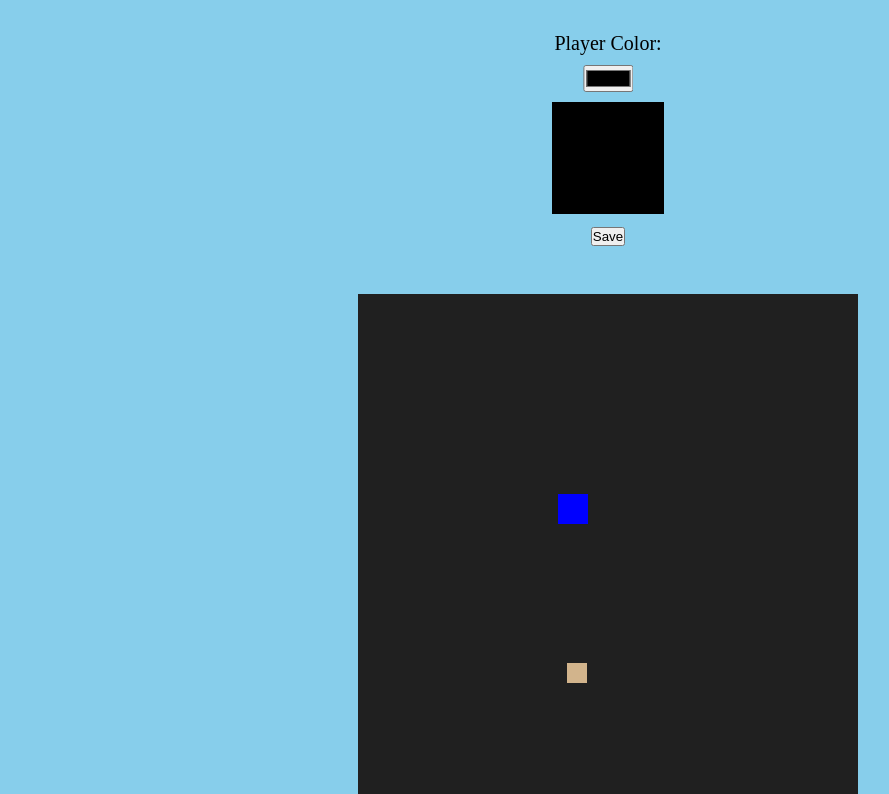
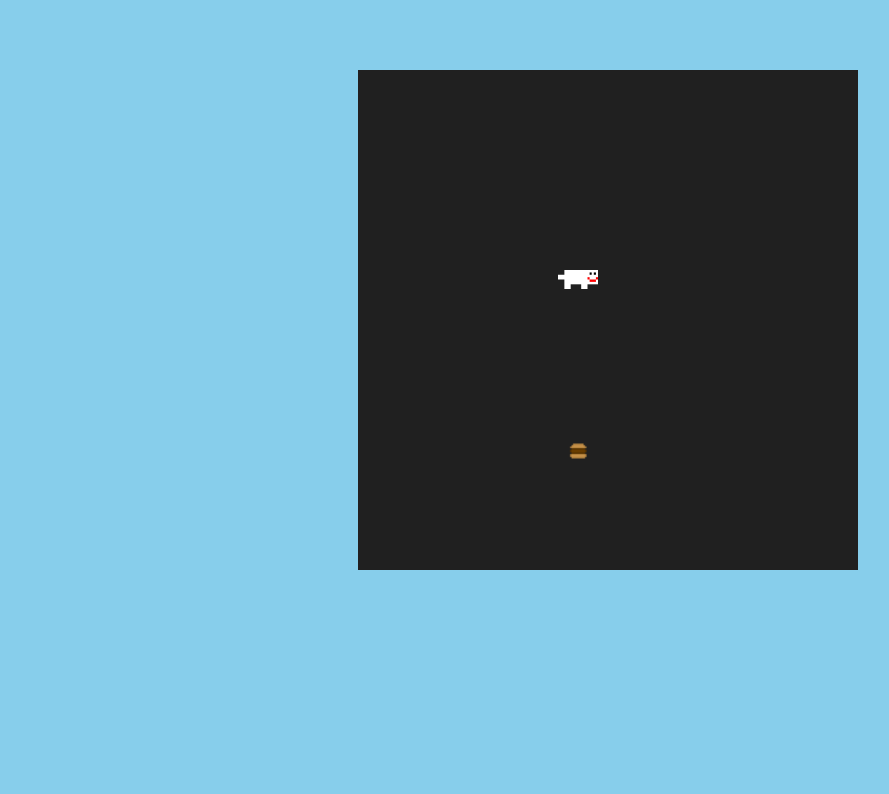
Before and after one commit to CulinaryDelights/sheepy, a plain HTML site: page game.html in a window 1280 px wide. Shown: the part 90-884 px from the top of the page, without its empty margins (32-921 px from the left). After the commit the page ends 800 px from the top, so only its background shows below. Drawn offline with Linux system fonts and the light colour scheme.

Commit message:
Added Pictures to Game and Fixed Contact Page

```diff
--- a/burgergame.js
+++ b/burgergame.js
@@ -87,6 +87,9 @@ function GameRender() {
             context.textAlign = element.textAlign;
             context.fillText(element.text,element.position.x,element.position.y);
         }
+        else if(element.type == entity_types.IMAGE) {
+            context.drawImage(element.image,element.position.x,element.position.y,element.size.x,element.size.y);
+        }
         else {
             console.error("Give " + element.constructor.name + " a type")
         }
@@ -126,15 +129,21 @@ class Vector2 {
 class Player extends Entity {
     constructor(position) {
         super(position);
-        this.size = new Vector2(30,30);
-        this.color = JSON.parse(localStorage.getItem("playerColor")) || "blue";
+        this.size = new Vector2(40,19);
+        this.color = "blue";
         this.tag = "player";
-        this.type = entity_types.RECTANGLE;
+        this.type = entity_types.IMAGE;
+        this.image = document.getElementById("sheepyPicture")
         this.speed = (this.size.x + this.size.y) / 20;
         this.horizontalDirection = 0
         this.verticalDirection = 0;
         this.growSpeed = 1.15;
         this.burgerList = [];
+        this.sheepy = CheckArrayTag(entities,"sheepy");
+    }
+
+    Start() {
+
     }
 
     Update() {
@@ -180,10 +189,10 @@ class Text extends Entity {
 class Burger extends Entity {
     constructor(position) {
         super(position);
-        this.size = new Vector2(20,20);
-        this.color = "tan";
+        this.size = new Vector2(24,24);
+        this.image = document.getElementById("burgerPicture");
         this.tag = "burger";
-        this.type = entity_types.RECTANGLE;
+        this.type = entity_types.IMAGE;
     }
 }
 
@@ -269,24 +278,3 @@ window.addEventListener('keyup',function(event) {
         player.verticalDirection = 0;
     }
 });
-
-
-//HTML Stuff
-playerExample.style.background = playerColorPicker.value;
-
-playerColorPicker.oninput = function() {
-    playerExample.style.background = playerColorPicker.value;
-    playerSavedColor.splice(0,1);
-    playerSavedColor.push(playerColorPicker.value);
-}
-
-playerSavedColor.splice(0,1);
-playerSavedColor.push(playerColorPicker.value);
-
-playerColorPicker.value = JSON.parse(localStorage.getItem("playerColor"));
-playerExample.style.background = playerColorPicker.value;
-
-function SavePlayerColor() {
-    localStorage.setItem("playerColor",JSON.stringify(playerSavedColor));
-    CheckArrayTag(entities,"player").color = JSON.parse(localStorage.getItem("playerColor"));
-}
--- a/game.html
+++ b/game.html
@@ -11,19 +11,12 @@
     <body>
         <h1 class="centered sheep-title" style="top: 1em">Sheepy Game</h1>
 
-        <div class="centered" style="top: 7em;">
-            <p style="margin: .5em;">Player Color:</p>
-            <input type="color" value="#0000F0" id="playerColorPicker">
-        </div>
+        <canvas id="canvas" class="centered" style="top: 10em;"></canvas>
 
-        <div class="centered" style="top: 12em">
-            <div id="playerExample" style="width: 7em; height: 7em;"></div>
-            <button onclick="SavePlayerColor();" style="margin: 1em;">Save</button>
-        </div>
+        <img src="pictures/sheepybodygame.png" style="position: absolute; top: -100%;" id="sheepyPicture">
+        <img src="pictures/sheepyburger.png" style="position: absolute; top: -100%;" id="burgerPicture">
 
-        <canvas id="canvas" class="centered" style="top: 24em;"></canvas>
-
-        <a href="http://127.0.0.1:1111/#sheepText" class="back-button">Back</a>
+        <a href="index.html" class="back-button">Back</a>
         <script src="burgergame.js"></script>
     </body>
 </html>
--- a/style.css
+++ b/style.css
@@ -16,8 +16,23 @@ h2 {
     font-size: 2rem;
 }
 
+h3 {
+    font-size: 1.75rem;
+}
+
 p {
     font-size: 1.25rem;
+}
+
+canvas {
+    image-rendering: optimizeSpeed;
+    image-rendering: -moz-crisp-edges;
+    image-rendering: -o-crisp-edges;
+    image-rendering: -webkit-optimize-contrast;
+    image-rendering: crisp-edges;
+    image-rendering: pixelated;
+    image-rendering: optimize-contrast;
+    -ms-interpolation-mode: nearest-neighbor;
 }
 
 #homePage {
```
Also changed, not shown: about.html (+1 -1 lines), contact.html (+5 -5 lines), pictures/sheepybodygame.png (added), pictures/sheepyburger.png (added). Lines whose indentation alone changed are shown as unchanged.
